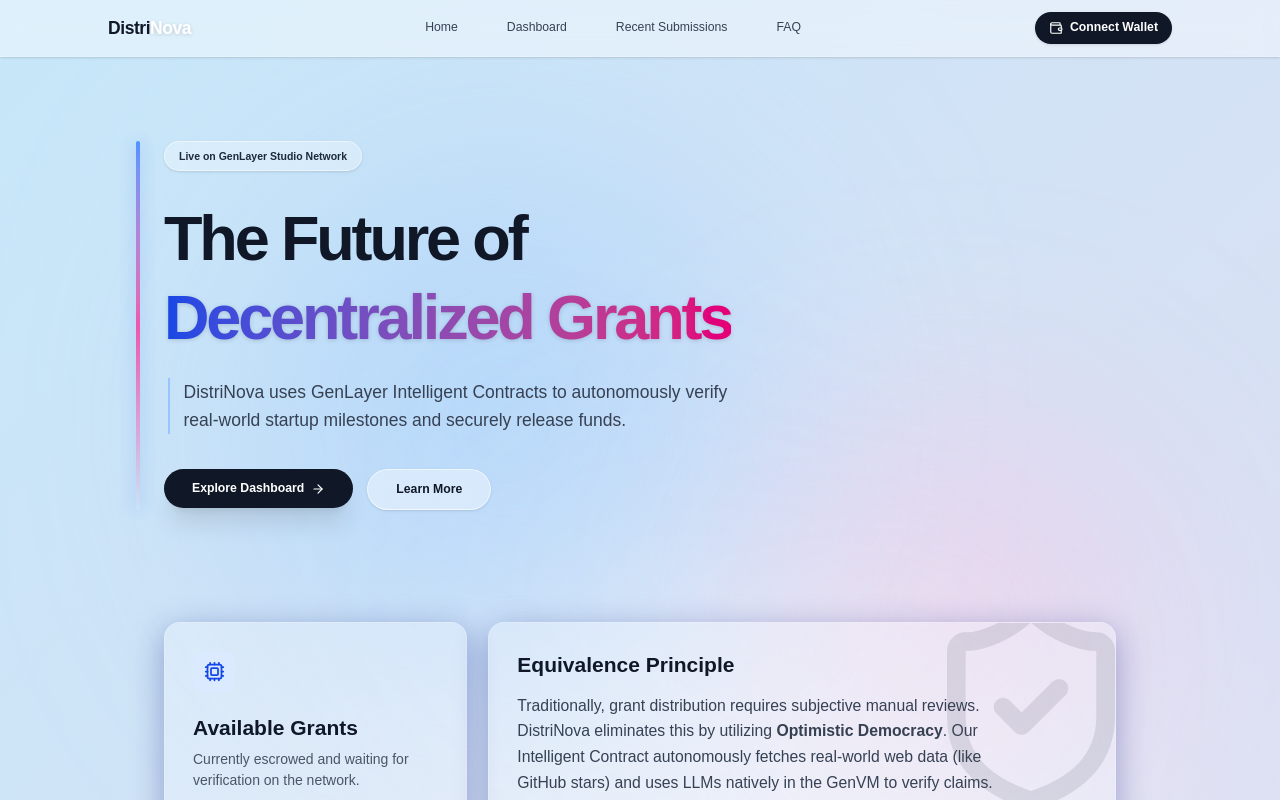
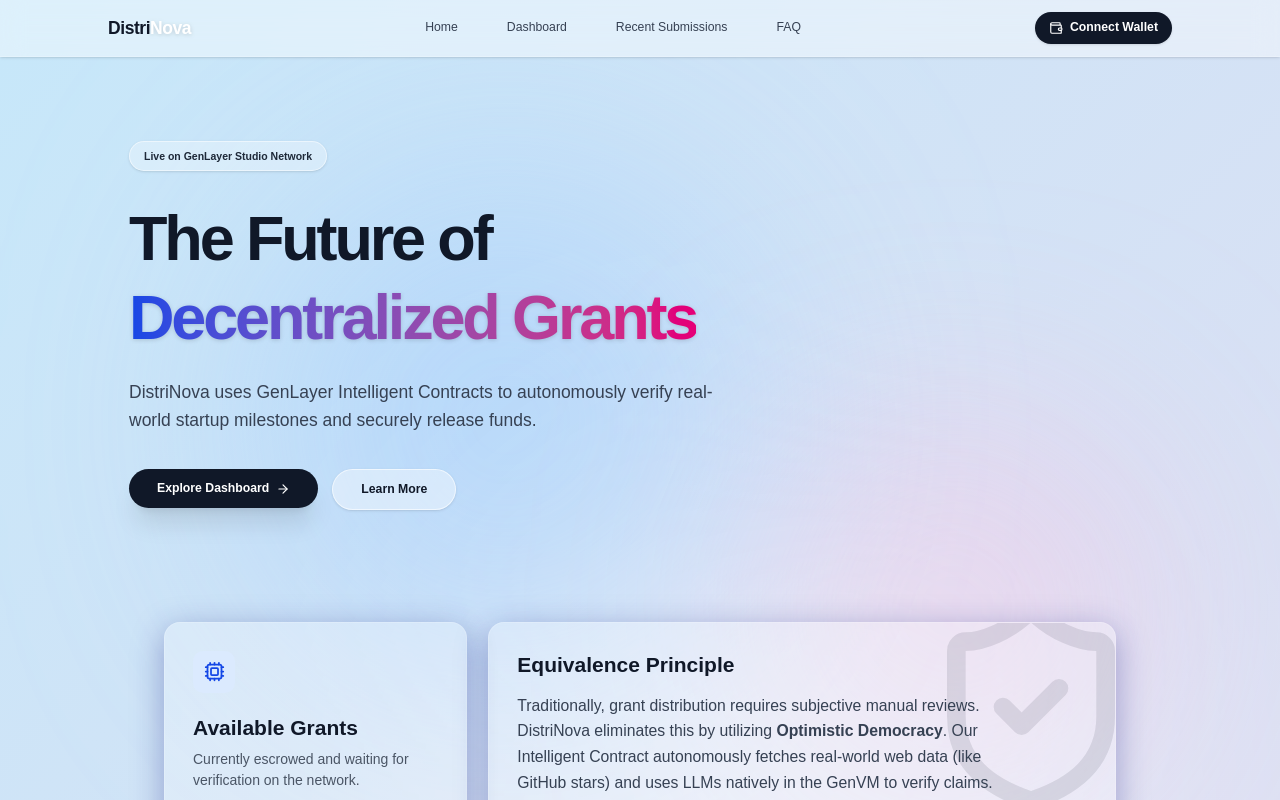
Before and after one commit to Chimdi-hash/DistriNova, a Next.js app: page / in a window 1280 px wide. Shown: the top 800 px of the page. Built offline with nearby package versions, Linux system fonts and the light colour scheme.

Commit message:
Remove glowing accent border and push hero content further left

```diff
--- a/src/app/page.tsx
+++ b/src/app/page.tsx
@@ -33,10 +33,7 @@
       <div className="z-10 w-full max-w-6xl mx-auto px-4 sm:px-6 lg:px-8 flex flex-col items-center">
 
         {/* Hero Section */}
-        <div className="w-full flex flex-col items-start text-left mt-24 mb-32 sliding relative">
-
-          {/* Futuristic left glowing border accent */}
-          <div className="absolute left-0 top-0 bottom-0 w-1 bg-gradient-to-b from-blue-500 via-pink-500 to-transparent rounded-full opacity-80 shadow-[0_0_15px_rgba(59,130,246,0.5)] -ml-6 md:-ml-8"></div>
+        <div className="w-full flex flex-col items-start text-left mt-24 mb-32 sliding -ml-4 md:-ml-12 lg:-ml-20">
 
           <div className="inline-flex items-center gap-2 px-4 py-2 rounded-full bg-white/30 border border-white/50 backdrop-blur-md mb-8 text-xs font-semibold text-gray-800 shadow-sm hover:bg-white/40 transition-colors">
             Live on GenLayer Studio Network
@@ -49,7 +46,7 @@
             </span>
           </h1>
 
-          <p className="text-xl text-gray-700 max-w-2xl font-medium mb-10 leading-relaxed border-l-2 border-blue-500/30 pl-4 ml-1">
+          <p className="text-xl text-gray-700 max-w-2xl font-medium mb-10 leading-relaxed">
             DistriNova uses GenLayer Intelligent Contracts to autonomously verify real-world startup milestones and securely release funds.
           </p>
 
```
